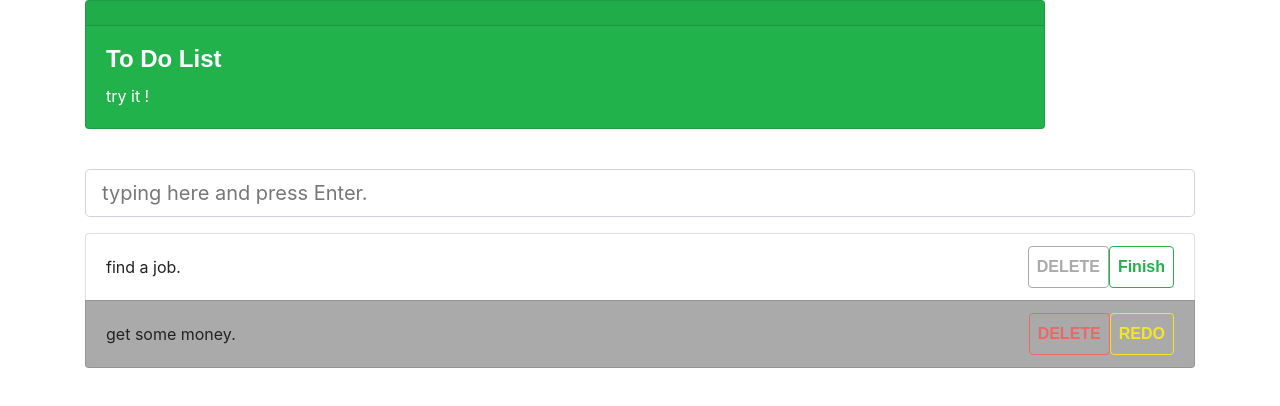
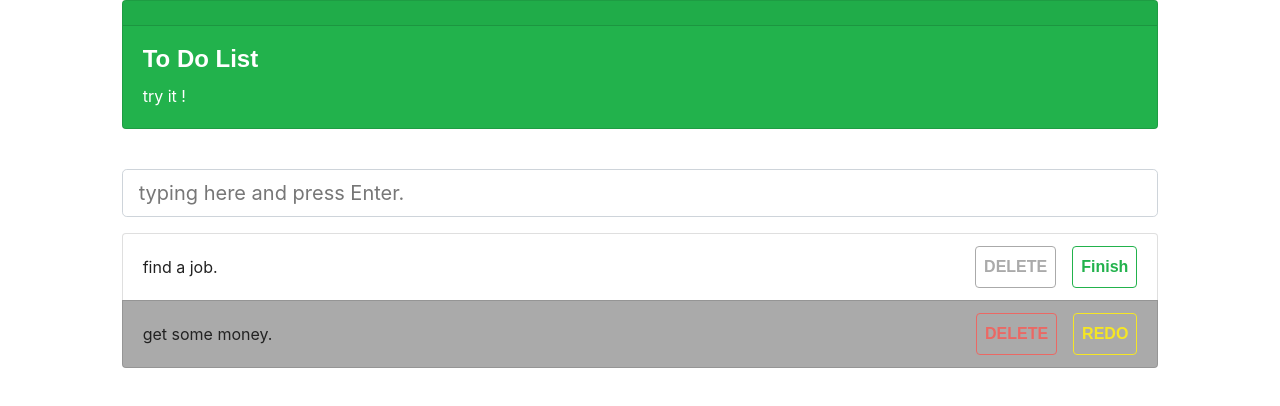
Before and after one commit to wowdyaln/wowdyaln.github.io, a plain HTML site: page week7_hw2/index.html in a window 1280 px wide. Drawn offline with Linux system fonts and the light colour scheme; a web font is replaced by a local one.

Commit message:
adjust UI.

```diff
--- a/week7_hw2/index.html
+++ b/week7_hw2/index.html
@@ -11,8 +11,8 @@
   <title>simple TO DO LIST</title>
 </head>
 <body>
-  <div class="container">
-    <div class="card text-white bg-success mb-3" style="max-width: 60rem;">
+  <div class="container col-lg-10 col-md-10">
+    <div class="card text-white bg-success mb-3">
       <div class="card-header"></div>
       <div class="card-body">
         <h4 class="card-title">To Do List</h4>
@@ -29,19 +29,19 @@
       <li class="list-group-item d-flex justify-content-between align-items-center">
          find a job.
         <p class="mr-auto"></p>
-        <button type="button" class="btn btn-outline-secondary p-2 btn__delete">DELETE</button>
+        <button type="button" class="btn btn-outline-secondary p-2 mr-3 btn__delete">DELETE</button>
         <button type="button" class="btn btn-outline-success p-2 btn__finish">Finish</button>
       </li>
       <li class="list-group-item d-flex justify-content-between align-items-center bg-secondary">
         get some money.
         <p class="mr-auto"></p>
-        <button type="button" class="btn btn-outline-primary p-2 btn__delete">DELETE</button>
+        <button type="button" class="btn btn-outline-primary p-2 mr-3 btn__delete">DELETE</button>
         <button type="button" class="btn btn-outline-warning p-2 btn__redo">REDO</button>
       </li>
 
     </ul>
 
-  </div>
+  </div> <!-- container -->
 
 </body>
 </html>
--- a/week7_hw2/script/main.js
+++ b/week7_hw2/script/main.js
@@ -8,7 +8,7 @@ $(document).ready( function(){
       <li class="list-group-item d-flex justify-content-between align-items-center">
             ${content}
             <p class="mr-auto"></p>
-            <button type="button" class="btn__delete btn btn-outline-secondary p-2">DELETE</button>
+            <button type="button" class="btn__delete btn btn-outline-secondary p-2 mr-3">DELETE</button>
             <button type="button" class="btn__finish btn btn-outline-success p-2">Finish</button>
       </li>
       `
```
